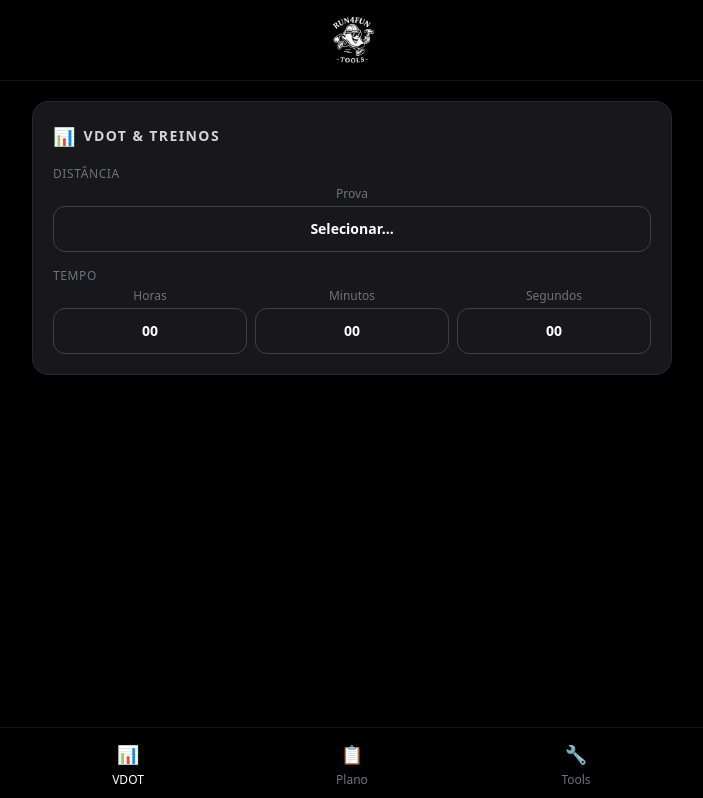
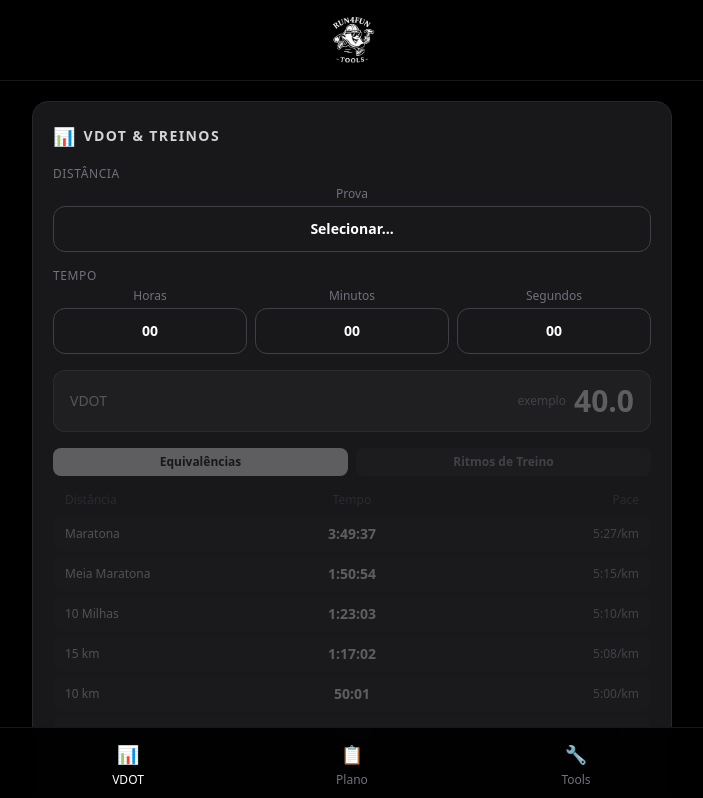
Before and after one commit to gwillian50-collab/run4fun-tools, a Next.js app: page /vdot in a window 1280 px wide. Shown: the top 798 px of the page, without its empty margins (288-991 px from the left). Built offline with nearby package versions, Linux system fonts and the light colour scheme.

Commit message:
feat: VDOT mostra exemplo dimmed quando vazio (10km/50min)

```diff
--- a/components/tools/VDOTCalculator.tsx
+++ b/components/tools/VDOTCalculator.tsx
@@ -7,7 +7,6 @@ import { TimePickerInput, selectClass } from "../ui/TimePickerInput";
 import { parseTime, formatPace } from "@/lib/calculators/pace";
 import { calculateVDOT, getTrainingPaces } from "@/lib/calculators/vdot";
 import { calculateEquivalents, RACE_DISTANCES } from "@/lib/calculators/tools";
-
 
 export function VDOTCalculator() {
   const [distance, setDistance] = useLocalStorage("r4f_vdot_distance", "");
@@ -22,8 +21,11 @@ export function VDOTCalculator() {
     return calculateVDOT(distNum, timeSeconds);
   }, [timeSeconds, distNum]);
 
-  const equivalents = useMemo(() => (vdot ? calculateEquivalents(vdot) : []), [vdot]);
-  const paces = useMemo(() => (vdot ? getTrainingPaces(vdot) : null), [vdot]);
+  const isExample = vdot === null;
+  const exampleVdot = useMemo(() => calculateVDOT(10000, 3000), []);
+  const displayVdot = vdot ?? exampleVdot;
+  const equivalents = useMemo(() => calculateEquivalents(displayVdot), [displayVdot]);
+  const paces = useMemo(() => getTrainingPaces(displayVdot), [displayVdot]);
 
   return (
     <ToolCard title="VDOT & Treinos" icon="📊">
@@ -47,11 +49,13 @@ export function VDOTCalculator() {
         <TimePickerInput mode="duration" value={time} onChange={setTime} />
       </InputGroup>
 
-      {vdot !== null && (
-        <>
+      <div className={`flex flex-col gap-4 ${isExample ? "opacity-30 pointer-events-none select-none" : ""}`}>
         <div className="flex items-center justify-between bg-white/10 border border-white/20 rounded-xl px-4 py-3">
           <span className="text-sm text-zinc-200 font-medium">VDOT</span>
-            <span className="text-3xl font-black text-white tabular-nums">{vdot.toFixed(1)}</span>
+          <div className="flex items-center gap-2">
+            {isExample && <span className="text-xs text-zinc-400 font-medium">exemplo</span>}
+            <span className="text-3xl font-black text-white tabular-nums">{displayVdot.toFixed(1)}</span>
+          </div>
         </div>
 
         <div className="flex gap-2">
@@ -105,8 +109,7 @@ export function VDOTCalculator() {
             ))}
           </div>
         )}
-        </>
-      )}
+      </div>
     </ToolCard>
   );
 }
```
Lines whose indentation alone changed are shown as unchanged.
